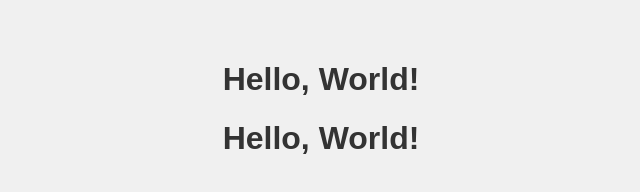
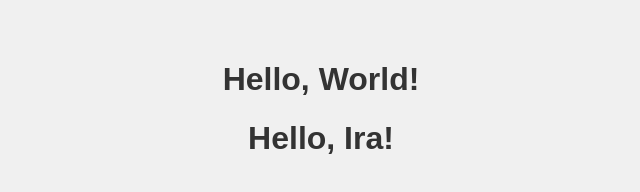
Before and after one commit to IrynaChycherska/courseWork, a plain HTML site: page index.html in a window 1280 px wide. Shown: the whole page, without its empty margins (319-959 px from the left). Drawn offline with Linux system fonts and the light colour scheme.

Commit message:
Test auto

```diff
--- a/index.html
+++ b/index.html
@@ -7,7 +7,7 @@
 </head>
 <body>
     <h1>Hello, World!</h1>
-    <h1>Hello, World!</h1>
+    <h1>Hello, Ira!</h1>
     <script src="script.js"></script>
 </body>
 </html>
--- a/script.js
+++ b/script.js
@@ -1,4 +1,3 @@
 document.addEventListener('DOMContentLoaded', () => {
   console.log('Static site loaded successfully!');
-
 });
```
